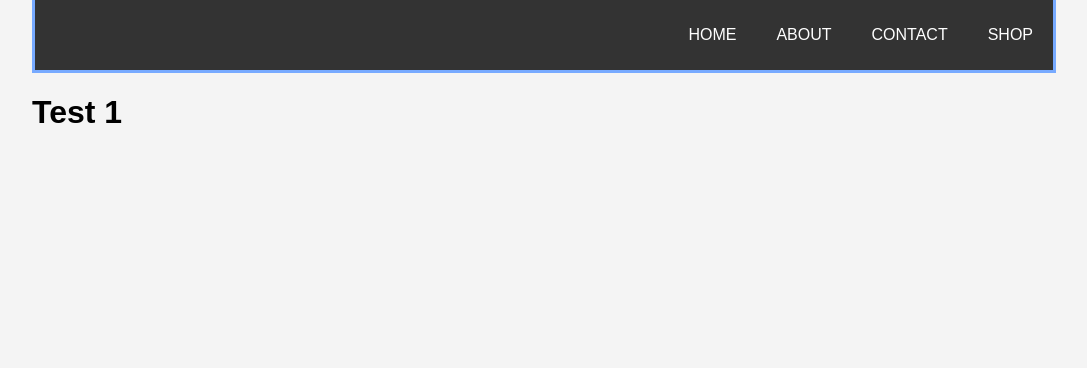
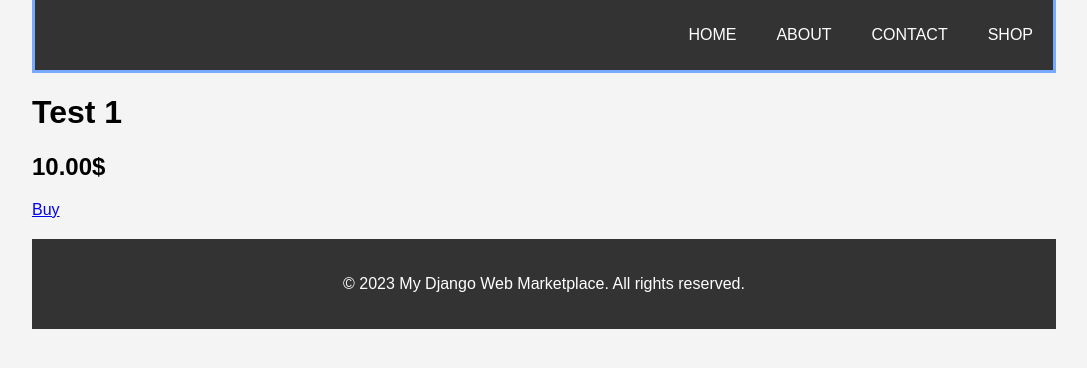
Before and after one commit to SDWLAD/DjangoWebMarketplace, a Django app: page /1 in a window 1280 px wide. Shown: the top 368 px of the page, without its empty margins (96-1183 px from the left). Run offline with Django 5.2, Linux system fonts and the light colour scheme; data comes from the database, SQL or seed files in the repository.

Commit message:
Add footer to base template and enhance item detail view with price and buy button

```diff
--- a/DjangoWebMarketplace/store/templates/store/base.html
+++ b/DjangoWebMarketplace/store/templates/store/base.html
@@ -23,6 +23,9 @@
         </header>
         {% block body %}
         {% endblock %}
+        <footer>
+            <p>&copy; 2023 My Django Web Marketplace. All rights reserved.</p>
+        </footer>
     </div>
 </body>
 </html>
--- a/DjangoWebMarketplace/store/templates/store/item_detail.html
+++ b/DjangoWebMarketplace/store/templates/store/item_detail.html
@@ -7,4 +7,6 @@
 
 {% block body %}
     <h1>{{item.name}}</h1>
+    <h2>{{item.price}}$</h2>
+    <a href="#" class="button">Buy</a>
 {% endblock %}
```
